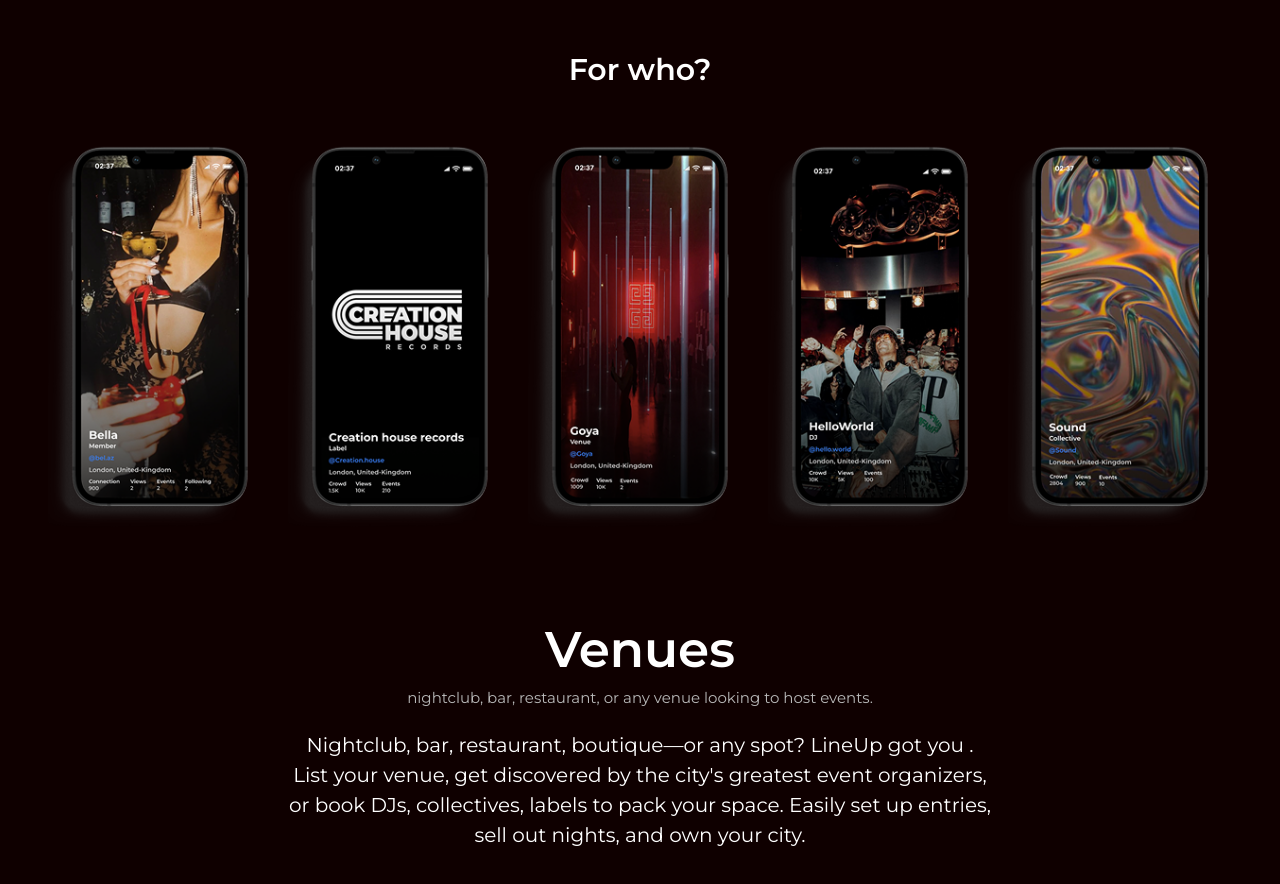
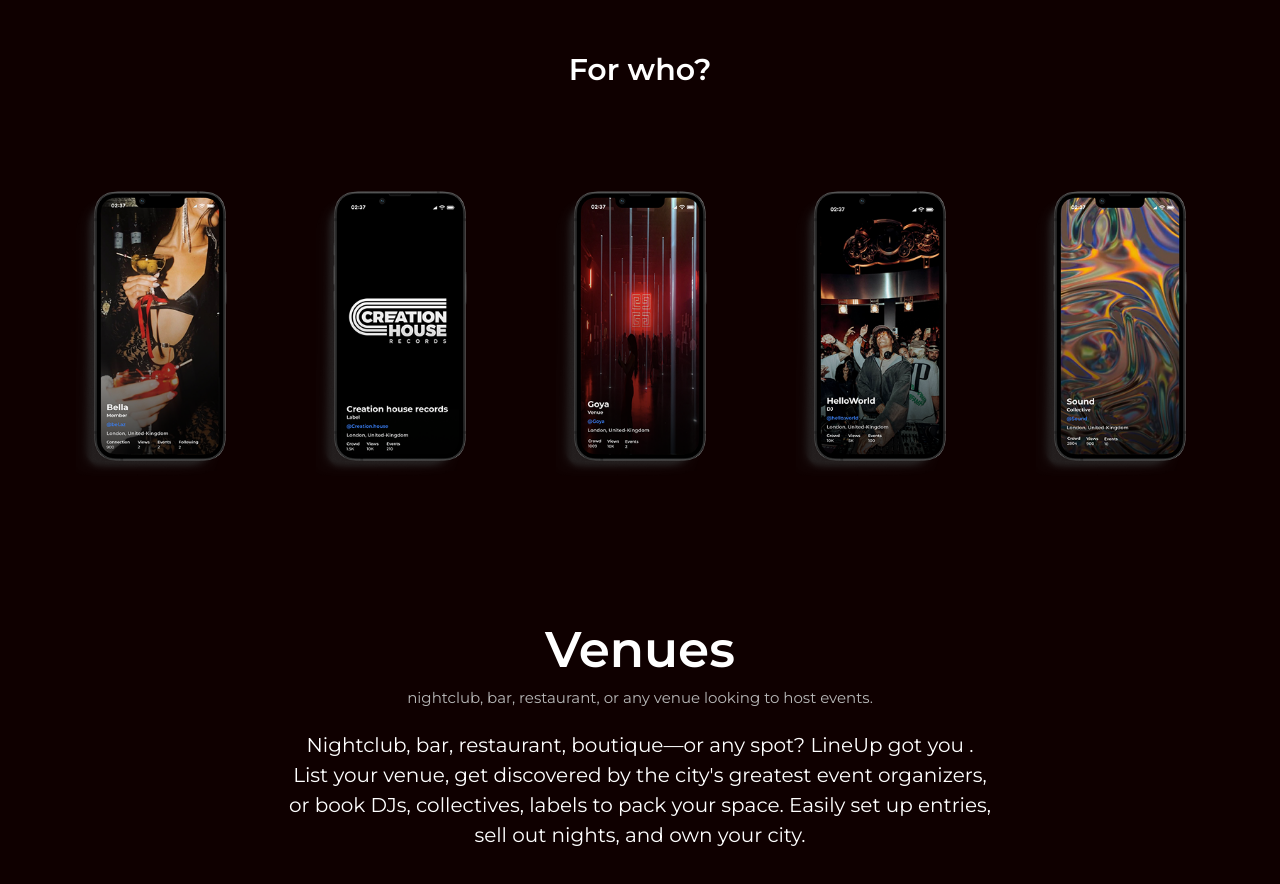
Before and after one commit to vanamkarthiknetha/lineup_web, a Next.js app: page / in a window 1280 px wide. Shown: the part 2329-3213 px from the top of the page. Built offline with nearby package versions, Linux system fonts and the light colour scheme.

Commit message:
edit forwho

```diff
--- a/components/ForWho.jsx
+++ b/components/ForWho.jsx
@@ -63,7 +63,7 @@ export default function ForWho() {
         initial={{ y: 80, opacity: 0 }}
         animate={isInView ? { y: 0, opacity: 1 } : {}}
         transition={{ duration: 0.7, ease: "easeOut" }}
-        className="relative w-full h-[56vh] xs:h-[55vh] sm:h-[65vh] overflow-x-auto overflow-y-hidden hide-scrollbar "
+        className="relative w-full h-[68vh] xs:h-[54vh] sm:h-[65vh] overflow-x-auto overflow-y-hidden hide-scrollbar "
       >
         {/* Flex container for centering content */}
         <div className="flex pl-24 sm:pl-0 xl:justify-center gap-4 whitespace-nowrap ">
@@ -79,8 +79,8 @@ export default function ForWho() {
               >
                 {/* Phone frame with hover effect */}
                 <div
-                  className={`w-[12rem] h-[23rem] xs:w-[14rem] xs:h-[29rem] transform transition-transform duration-500 ${
-                    hoveredIndex === index ? "scale-125" : "scale-40"
+                  className={`w-[12rem] h-[26rem] xs:w-[14rem] xs:h-[29rem] transform transition-transform duration-500 ${
+                    hoveredIndex === index ? "scale-125" : "scale-110 xs:scale-75"
                   }`}
 
                 >
--- a/tailwind.config.js
+++ b/tailwind.config.js
@@ -18,7 +18,7 @@ module.exports = {
         step:"#2C2C2C"
       },
       screens: {
-        'xs': '400px',
+        'xs': '390px',
       }
     },
   },
```
